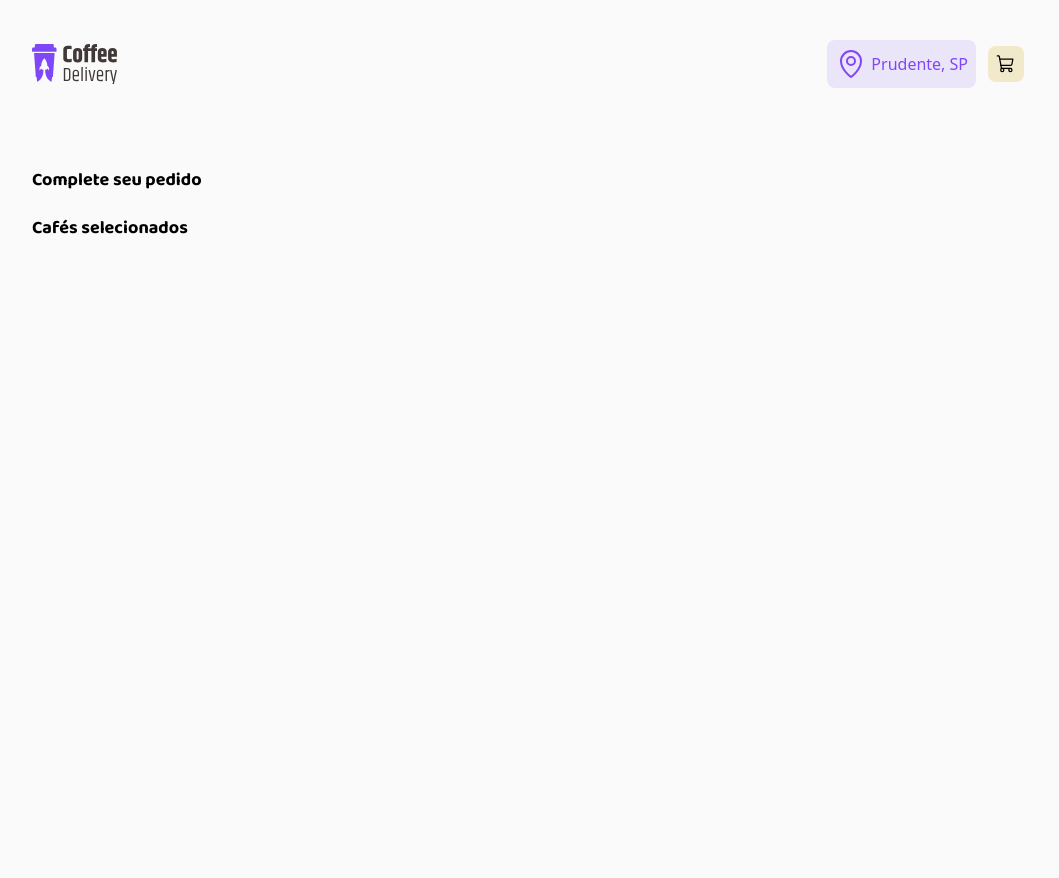
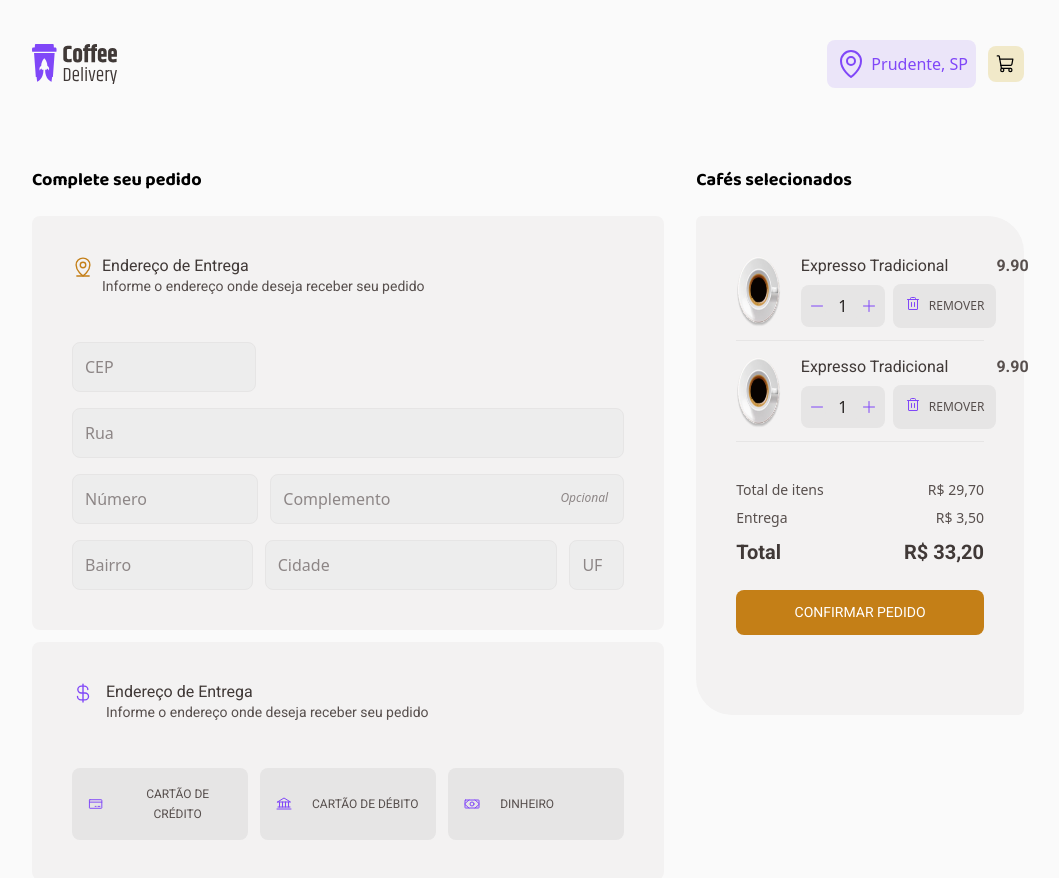
Before and after one commit to mariafantuci/react-coffee, a React (Vite) app: page /checkout in a window 1280 px wide. Shown: the top 878 px of the page, without its empty margins (112-1171 px from the left). Before the commit the page ends 800 px from the top, so only its background shows below. Built offline with nearby package versions, Linux system fonts and the light colour scheme.

Commit message:
components

```diff
--- a/src/components/Buy.jsx
+++ b/src/components/Buy.jsx
@@ -2,7 +2,7 @@ import { useContext, useState } from 'react'
 import { Minus, Plus, ShoppingCartSimple } from 'phosphor-react';
 import { CoffeContext } from '../Context/CoffeContext';
 
-export function Buy({ id }){
+export function Buy({ id, showButton }){
     const [qty, setQty] = useState(1)
 
     const { addToCart } = useContext(CoffeContext)
@@ -37,9 +37,11 @@ export function Buy({ id }){
                     <Plus className="text-purple hover:text-purple-dark" size={16} />
                 </button>
             </div>
-            <button className="btn-cart" onClick={handleAddToCart}>
-                <ShoppingCartSimple className="fill-base-card text-background" size={22} />
-            </button>
+            {showButton &&
+                <button className="btn-cart" onClick={handleAddToCart}>
+                    <ShoppingCartSimple className="fill-base-card text-background" size={22} />
+                </button>
+            }
         </div>
     )
 }
--- a/src/components/Card.jsx
+++ b/src/components/Card.jsx
@@ -19,7 +19,7 @@ export function Card({ coffee }) {
             <div className="flex w-full items-center align-center content-center justify-center">
                 <span className="text-base-text text-xs mr-1">R$:</span>
                 <span className="font-baloo font-bold text-xs text-base-text mr-5">{coffee.price}</span>
-                <Buy id={coffee.id } />
+                <Buy id={coffee.id } showButton={true} />
             </div>
         </div>
     )
--- a/src/components/CartItem.jsx
+++ b/src/components/CartItem.jsx
@@ -1,7 +1,25 @@
+import { Trash } from 'phosphor-react';
+import { coffees } from '../database/coffees';
+import { Buy } from './Buy';
+import { Image } from './Image';
+
+
 export function CartItem(){
+    const coffee = coffees[0]
     return (
-        <div className="">
-
+        <div className="flex w-full pb-3 border-b-base-button border-b">
+        <Image className="!w-[18%] mr-5" src={coffee.img} alt="black coffee" />
+            <div className="flex flex-col w-full gap-x-5">
+                <h4 className="font-Roboto text-base-subtitle text-sm leading-5 mb-2">{coffee.name}</h4>
+                <div className="flex">
+                    <Buy showButton={false}/>
+                    <button className="bg-base-button rounded-lg flex p-3 uppercase text-base-text text-xxs leading-5">
+                        <Trash size={16} className="text-purple mr-2"/>
+                        Remover
+                    </button>
+                </div>
+            </div>
+            <span className="text-sm leading-5 font-bold font-Roboto text-base-text text-left">{coffee.price}</span>
         </div>
     )
 }
--- a/src/components/Form.jsx
+++ b/src/components/Form.jsx
@@ -1,17 +1,94 @@
+import { Bank, CreditCard, CurrencyDollar, MapPinLine, Money } from 'phosphor-react';
 import { CartItem } from './CartItem';
+import { Total } from './Total';
 
 export function Form(){
     return (
-        <div className="py-10 px-10 lg:px-36">
-            <div className="">
+        <div className="py-10 px-10 lg:px-36 grid form-container gap-x-8">
+            <div className="pb-4">
                 <h2 className="font-baloo font-bold text-md leading-6 mb-6 ">Complete seu pedido</h2>
-                <form>
+                <form className="bg-base-card p-5 lg:p-10 flex flex-col gap-y-4 rounded-lg">
+                    <div className="flex w-full mb-8">
+                        <MapPinLine size={22} className="text-yellow-dark mr-2"/>
+                        <div className="">
+                            <h4 className="font-Roboto text-sm leading-5 text-base-subtitle mb-0.5">Endereço de Entrega</h4>
+                            <p className="font-Roboto text-xs leading-4 text-base-text">Informe o endereço onde deseja receber seu pedido</p>
+                        </div>
+                    </div>
+                    <input className="lg:!w-1/3" type="text" placeholder="CEP"/>
+                    <input type="text" placeholder="Rua"/>
+                    <div className="flex gap-x-3">
+                        <input className="lg:!w-1/2" type="text" placeholder="Número"/>
+                        <div className="relative w-full">
+                            <input type="text" placeholder="Complemento"/>
+                            <span className="absolute top-4 right-4 italic text-xxs leading-4 text-base-label">Opcional</span>
+                        </div>
+                    </div>
+                    <div className="flex  gap-x-3">
+                        <input className="lg:!w-[60%]" type="text" placeholder="Bairro"/>
+                        <input type="text" placeholder="Cidade"/>
+                        <input className="w-1/4 lg:!w-[15%] uf" list="uf-suggestions" type="text" placeholder="UF"/>
+                    </div>
+                    <datalist id="uf-suggestions">
+                        <option value="AC">AC </option>
+                        <option value="AL">AL</option>
+                        <option value="AP">AP </option>
+                        <option value="AM">AM</option>
+                        <option value="BA">BA </option>
+                        <option value="CE">CE</option>
+                        <option value="DF">DF</option>
+                        <option value="ES">ES</option>
+                        <option value="GO">GO</option>
+                        <option value="MA">MA</option>
+                        <option value="MT">MT</option>
+                        <option value="MS">MS</option>
+                        <option value="MG">MG</option>
+                        <option value="PA">PA</option>
+                        <option value="PB">PB</option>
+                        <option value="PR">PR</option>
+                        <option value="PE">PE</option>
+                        <option value="PI">PI</option>
+                        <option value="RJ">RJ</option>
+                        <option value="RN">RN</option>
+                        <option value="RS">RS</option>
+                        <option value="RO">RO</option>
+                        <option value="RR">RR</option>
+                        <option value="SC">SC</option>
+                        <option value="SP">SP</option>
+                        <option value="SE">SE</option>
+                        <option value="TO">TO</option>
+                    </datalist>
                 </form>
+                <div className="mt-3 bg-base-card p-5 lg:p-10 flex flex-col gap-y-4 rounded-lg">
+                    <div className="flex w-full mb-8">
+                        <CurrencyDollar size={22} className="text-purple mr-3"/>
+                        <div className="">
+                            <h4 className="font-Roboto text-sm leading-5 text-base-subtitle mb-0.5">Endereço de Entrega</h4>
+                            <p className="font-Roboto text-xs leading-4 text-base-text">Informe o endereço onde deseja receber seu pedido</p>
+                        </div>
+                    </div>
+                    <div className="flex w-full gap-x-3">
+                        <button className="flex w-full items-center bg-base-button rounded-lg gap-x-3 p-4">
+                            <CreditCard size={16} className="text-purple mr-2"/>
+                            <p className="text-base-text font-Roboto text-xxs leading-5 uppercase">Cartão de crédito</p>
+                        </button>
+                        <button className="flex w-full items-center bg-base-button rounded-lg gap-x-3 p-4">
+                            <Bank size={16} className="text-purple mr-2"/>
+                            <p className="text-base-text font-Roboto text-xxs leading-5 uppercase">cartão de débito</p>
+                        </button>
+                        <button className="flex w-full items-center bg-base-button rounded-lg gap-x-3 p-4">
+                            <Money size={16} className="text-purple mr-2"/>
+                            <p className="text-base-text font-Roboto text-xxs leading-5 uppercase">dinheiro</p>
+                        </button>
+                    </div>
+                </div>
             </div>
             <div className="">
                 <h2 className="font-baloo font-bold text-md leading-6 mb-6 ">Cafés selecionados</h2>
-                <form>
+                <form className="bg-base-card p-5 lg:p-10 flex flex-col gap-y-4 box-border rounded-tl-md rounded-bl-large rounded-br-md rounded-tr-large">
                     <CartItem />
+                    <CartItem />
+                    <Total />
                 </form>
             </div>
         </div>
--- a/src/components/Header.jsx
+++ b/src/components/Header.jsx
@@ -12,7 +12,9 @@ export function Header () {
     })
     return (
         <header className="flex w-full bg-background py-10 px-10 lg:px-36 justify-between items-center">
-            <img src={logo} alt="coffee purple" />
+            <NavLink to="/" title="Home">
+                <img src={logo} alt="coffee purple" />
+            </NavLink>
             <div className="flex items-center gap-3">
                 <div className="flex items-center bg-purple-light text-purple rounded-lg p-2 gap-1">
                     <MapPin className="fill-purple" size={32} />
--- /dev/null
+++ b/src/components/Total.jsx
@@ -0,0 +1,19 @@
+export function Total(){
+    return (
+        <div className="mb-10">
+            <div className="my-6 grid grid-cols-2">
+                <div className="flex flex-col gap-3">
+                    <p className="text-xs leading-4 text-base-text">Total de itens</p>
+                    <p className="text-xs leading-4 text-base-text">Entrega</p>
+                    <h4 className="font-Roboto font-bold text-lg leading-7 text-base-subtitle">Total</h4>
+                </div>
+                <div className="flex flex-col gap-3 w-full items-end">
+                    <p className="text-xs leading-4 text-base-text">R$ 29,70</p>
+                    <p className="text-xs leading-4 text-base-text">R$ 3,50</p>
+                    <h4 className="font-Roboto font-bold text-lg leading-7 text-base-subtitle">R$ 33,20</h4>
+                </div>
+            </div>
+            <button className="w-full rounded-lg flex items-center justify-center py-3 uppercase text-white bg-yellow-dark text-xs font-Roboto bold">Confirmar pedido</button>
+        </div>
+    )
+}
--- a/src/styles/theme.css
+++ b/src/styles/theme.css
@@ -78,6 +78,15 @@ body {
 .cartQty{
   @apply font-Roboto text-white bg-yellow-dark font-bold p-1 rounded-full absolute -top-[10px] -right-[5px];
 }
+.uf{
+    &::-webkit-calendar-picker-indicator{
+        display: none !important;
+    }
+}
+
+.form-container{
+    grid-template-columns: 1fr 0.4fr;
+}
 
 input[type=number] {
     -moz-appearance: textfield;
```
